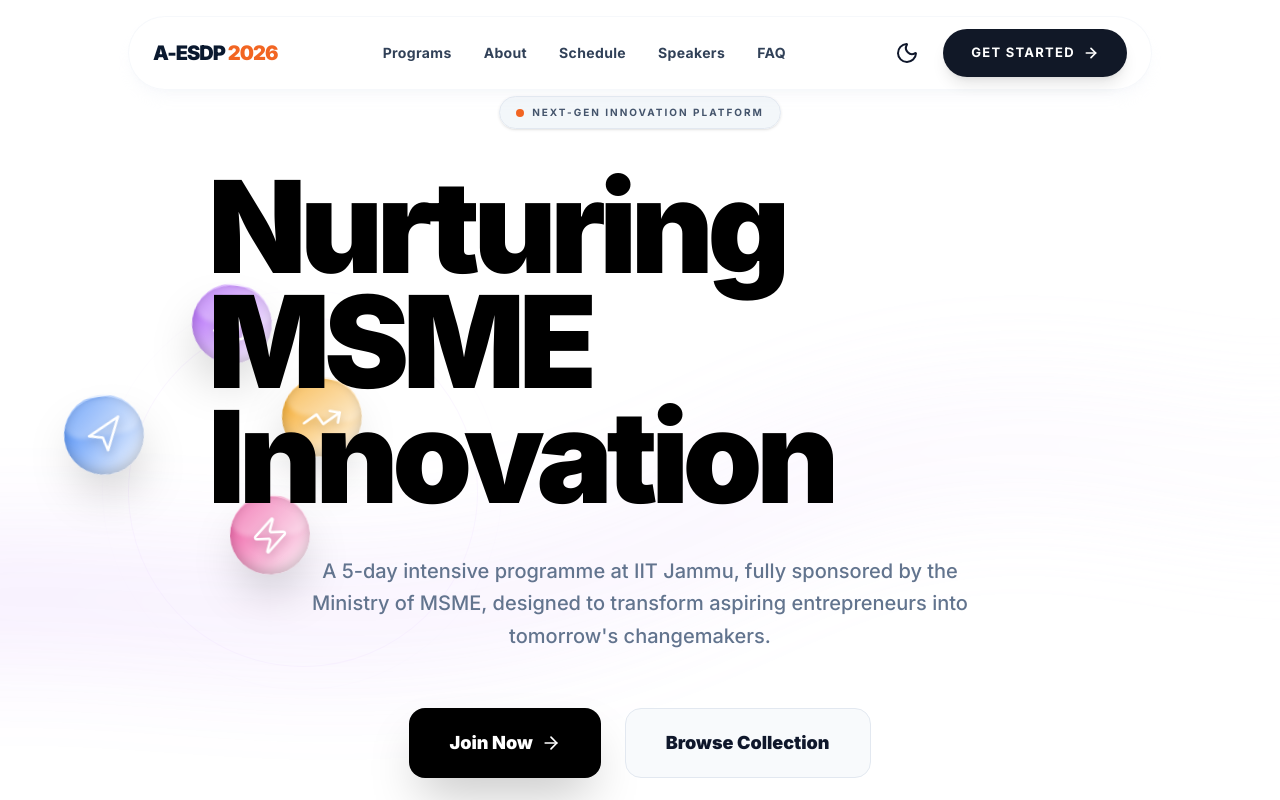
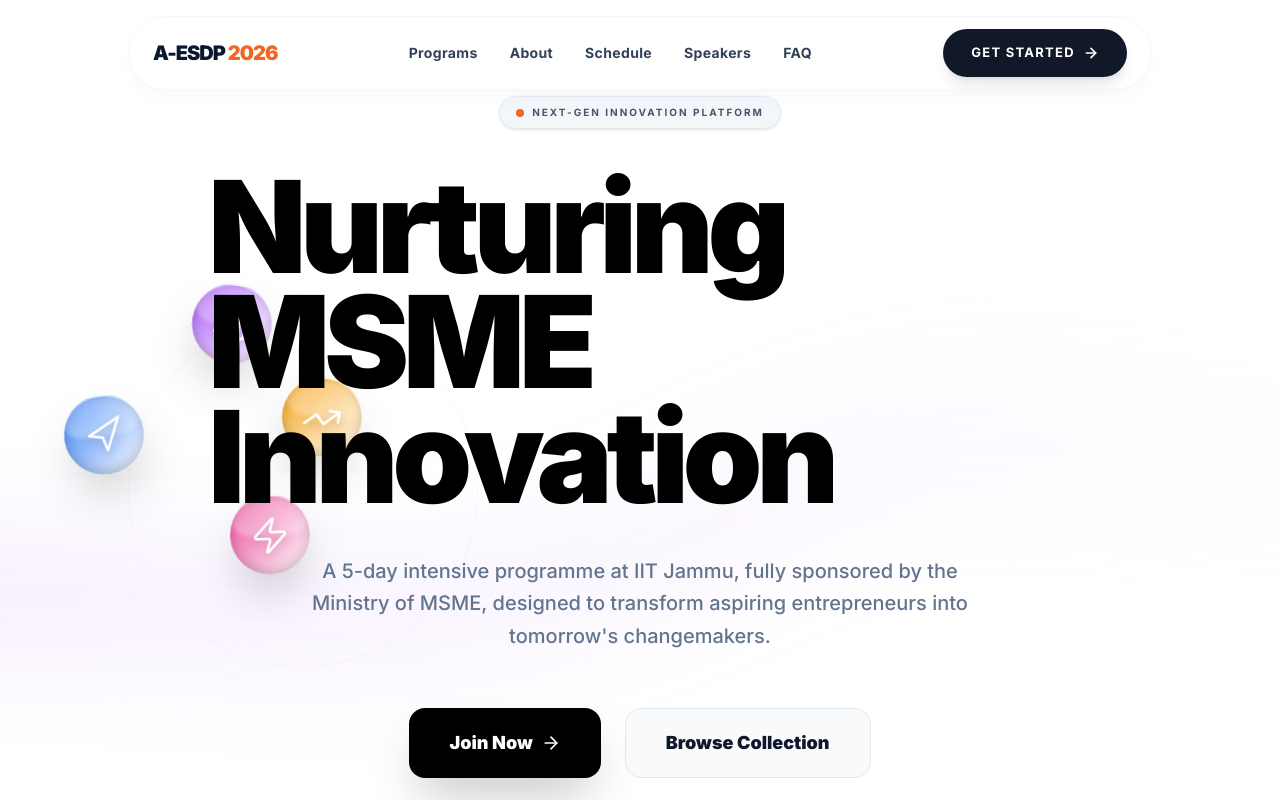
Before and after one commit to ubbelothbrok/esdp-web, a Next.js app: page / in a window 1280 px wide. Shown: the top 800 px of the page. Built offline with nearby package versions, Linux system fonts and the light colour scheme.

Commit message:
refactor: remove dark mode toggle from Navbar and update README with backend/frontend setup instructions

```diff
--- a/src/components/Navbar.tsx
+++ b/src/components/Navbar.tsx
@@ -2,7 +2,7 @@
 
 import { useState, useEffect } from "react";
 import Link from "next/link";
-import { Menu, X, LogIn, Moon, ArrowRight } from "lucide-react";
+import { Menu, X, LogIn, ArrowRight } from "lucide-react";
 import { motion, AnimatePresence } from "framer-motion";
 
 export default function Navbar() {
@@ -54,9 +54,6 @@ export default function Navbar() {
         </nav>
 
         <div className="hidden md:flex items-center space-x-5">
-          <button className="text-slate-900 hover:text-slate-600 transition-colors p-1" aria-label="Toggle dark mode">
-            <Moon className="w-6 h-6 stroke-[2]" />
-          </button>
           <Link
             href="/login"
             className="flex items-center bg-[#111827] text-white px-7 py-3.5 rounded-full text-[13px] font-bold tracking-widest hover:bg-[#1f2937] hover:scale-105 transform transition-all duration-200 shadow-lg"
```
Also changed, not shown: 1 other file (tests, documents, lock files or other folders).
